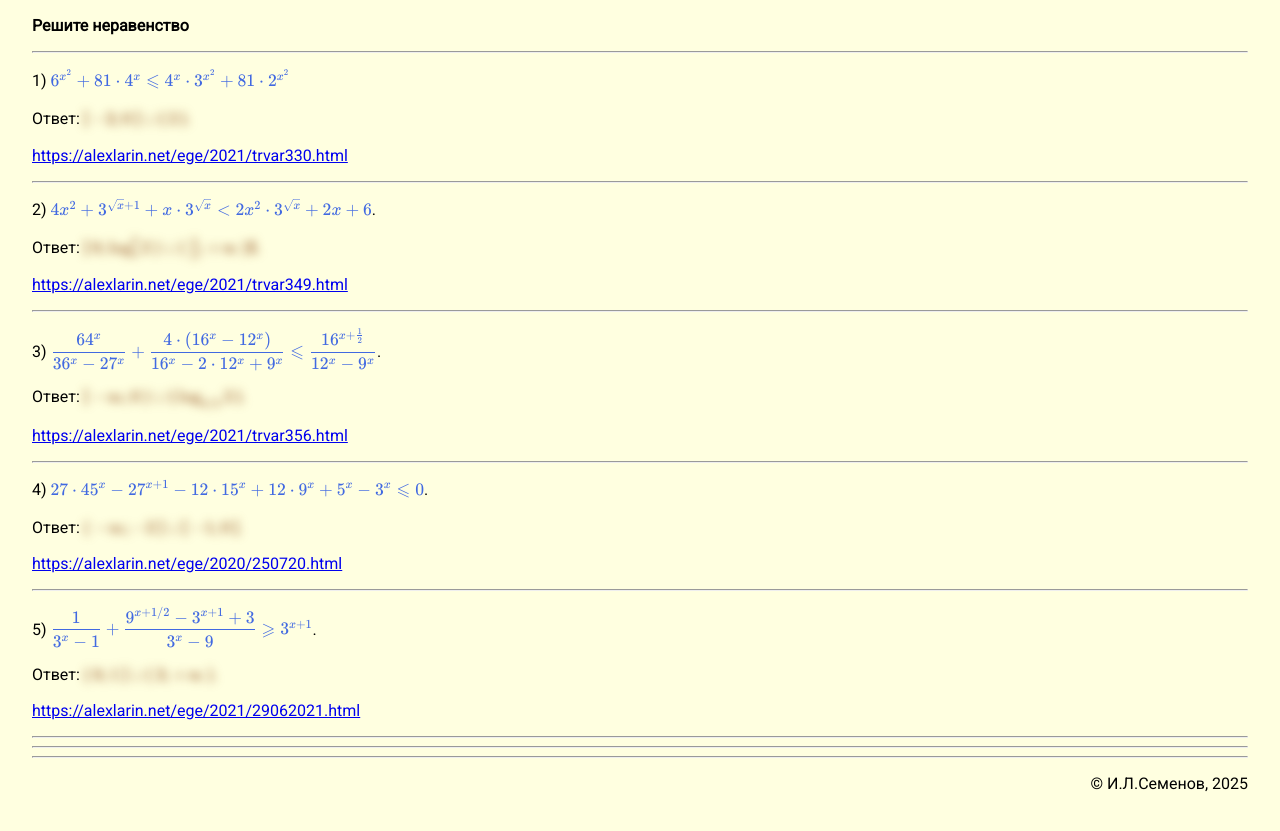
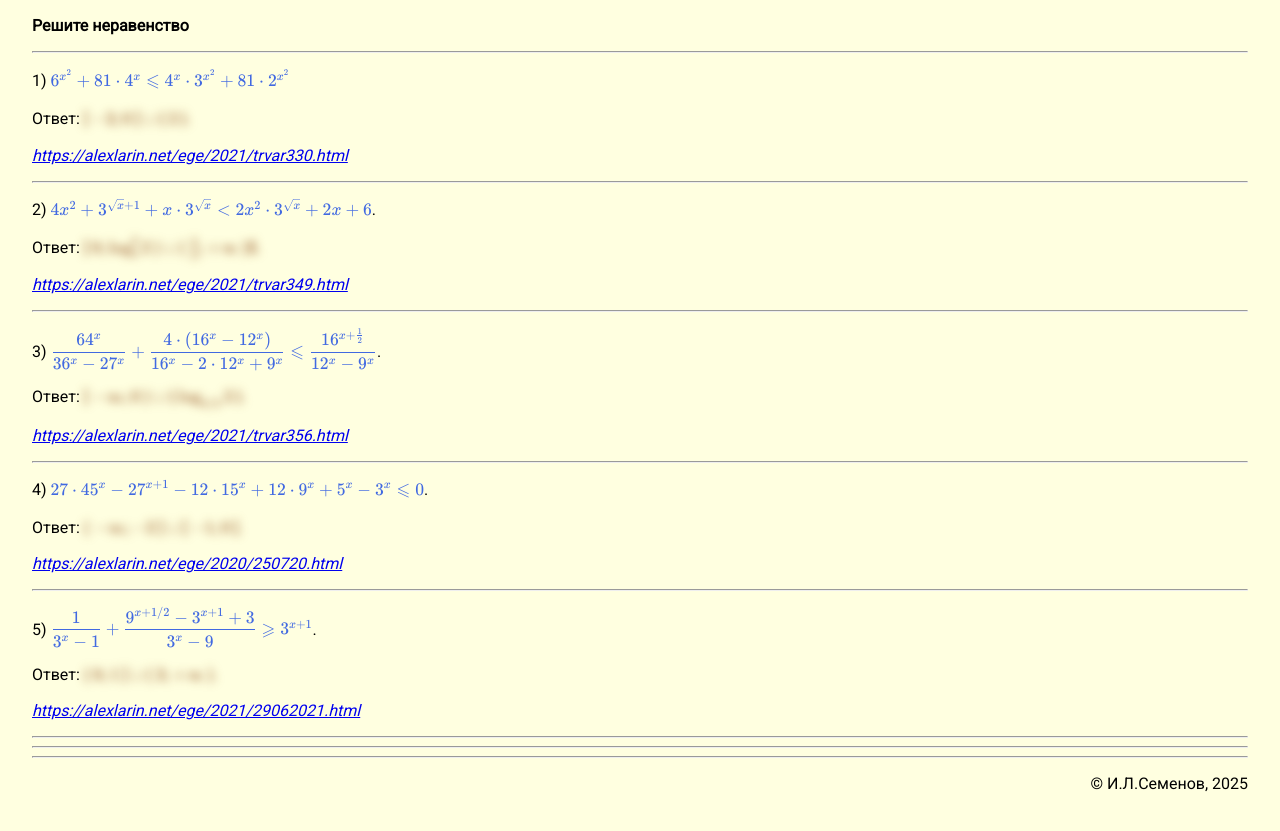
Before and after one commit to igorlsemenov/math, a Jekyll site: the page built from алгебра/егэ/нер-ва/1.md, in a window 1280 px wide. Shown: the top 831 px of the page. Built offline with Jekyll 4.4.1, drawn with Linux system fonts in a browser that asks for light colours.

Commit message:
Update default.html

```diff
--- a/_layouts/default.html
+++ b/_layouts/default.html
@@ -41,6 +41,7 @@
         margin: 1em 2em;
         font-family: 'Roboto', sans-serif;
       }
+      a { font-style: italic; }
       .katex { color: RoyalBlue; font-size: 1.1em !important; }
       .answer, .answer .katex { color: SaddleBrown; }
       .footer { text-align: end; }
```
